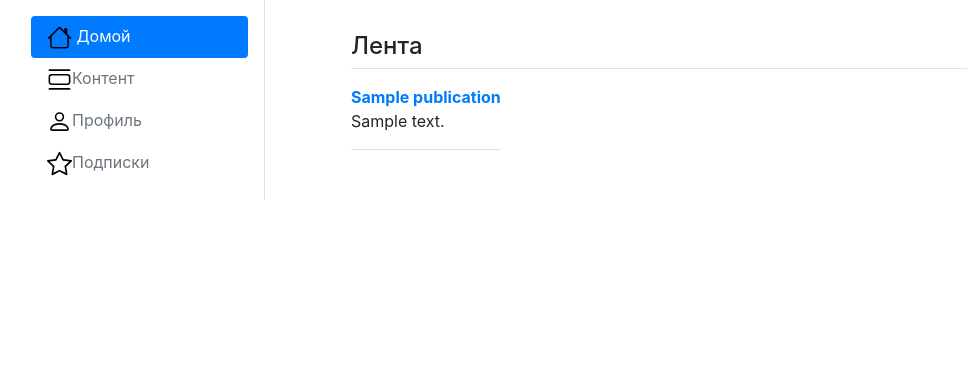
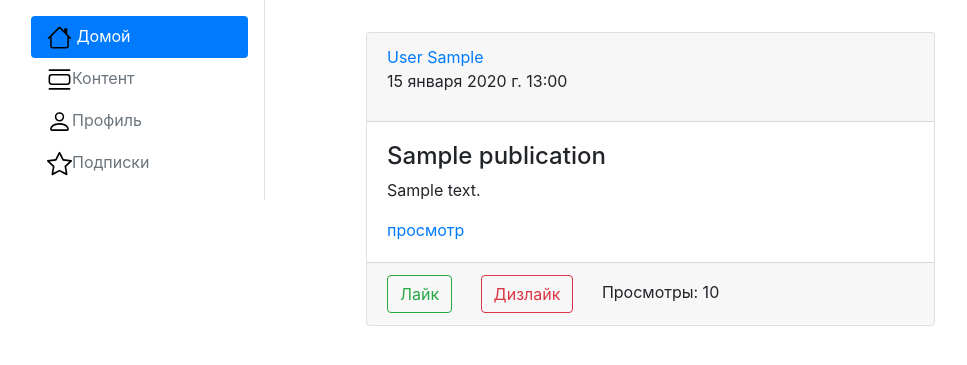
Before and after one commit to YrMstrss/graduate_work, a Django app: template content/templates/content/publication_list.html in a window 1280 px wide. Shown: the part 75-440 px from the top of the page, without its empty margins (0-967 px from the left). Run offline with Django 5.2, Linux system fonts and the light colour scheme; tables that the repository leaves empty hold one stand-in row (values such as "Sample post"); the template is opened without the code that fills it: values that come from a table or form of the project are taken from there, most other values are stand-ins (such as "Sample title", 1, 10 or a date in 2020); some libraries are stand-ins or nearby versions.

Commit message:
changing of publication list

```diff
--- a/content/templates/content/publication_list.html
+++ b/content/templates/content/publication_list.html
@@ -2,15 +2,30 @@
 
 {% block content %}
     <div class="my-3 p-3 bg-body rounded shadow-sm">
-        <h4 class="border-bottom pb-2 mb-0">Лента</h4>
-        {% for object in object_list %}
-            <div class="d-flex text-body-secondary pt-3">
-                <p class="pb-3 mb-0 lh-sm border-bottom">
-                    <strong><a href="{% url 'publication:publication-detail' object.pk %}"
-                               class="d-block text-gray-dark">{{ object }}</a></strong>
-                    {{ object.content }}
-                </p>
+        <div class="col-8">
+            {% for object in object_list %}
+            <div class="card mb-3">
+                <div class="card-header">
+                    <a href="{% url 'user:profile-view' object.author_id %}"
+                       class="d-block text-gray-dark">{{ object.author }}</a>
+                    <p>{{ object.publication_date }}</p>
+                </div>
+                <div class="card-body">
+                    <h4>{{ object.title }}</h4>
+                    <p>{{ object.content }}</p>
+                    <a href="{% url 'publication:publication-detail' object.pk %}">просмотр</a>
+                </div>
+                <div class="card-footer">
+                    <button type="button" class="btn btn-outline-success mr-4">
+                        Лайк
+                    </button>
+                    <button type="button" class="btn btn-outline-danger mr-4">
+                        Дизлайк
+                    </button>
+                    Просмотры: {{ object.views }}
+                </div>
             </div>
         {% endfor %}
+        </div>
     </div>
 {% endblock %}
```
